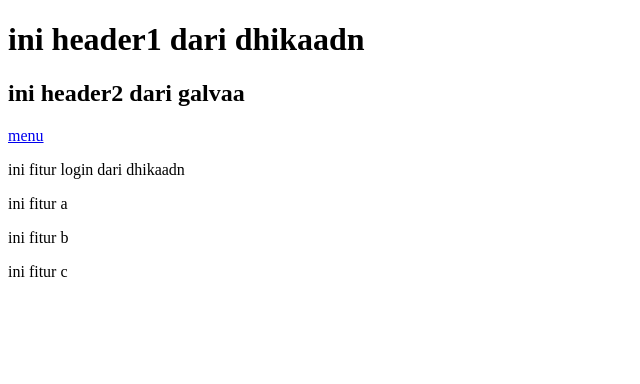
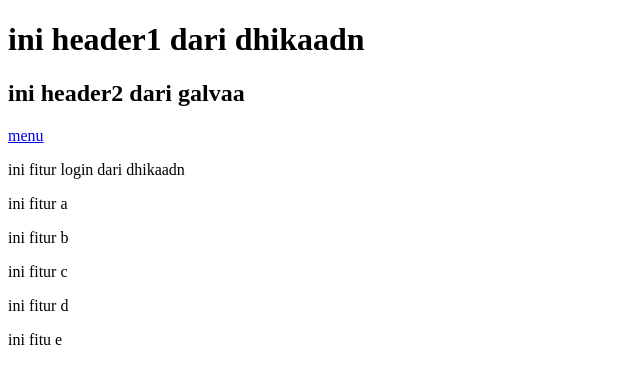
Before and after one commit to Dhikaadn/tes-collab, a plain HTML site: page index.html in a window 1280 px wide. Shown: the whole page, without its empty margins (0-640 px from the left). Drawn offline with Linux system fonts and the light colour scheme.

Commit message:
add the fitur d and e

```diff
--- a/index.html
+++ b/index.html
@@ -14,5 +14,8 @@
     <p>ini fitur a</p>
     <p>ini fitur b</p>
     <p>ini fitur c</p>
+
+    <p>ini fitur d</p>
+    <p>ini fitu e</p>
 </body>
 </html>
```
